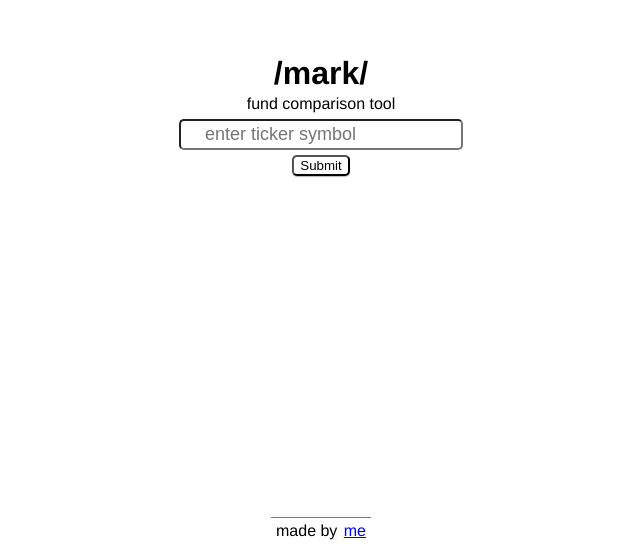
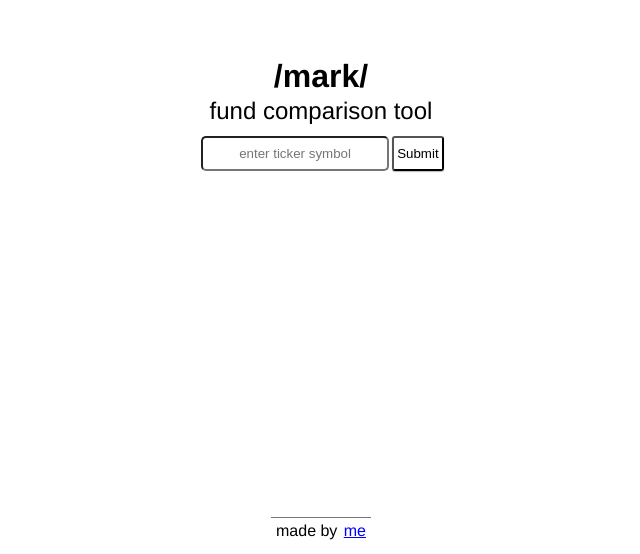
Before and after one commit to gmzi/mark, a Next.js app: page / in a window 1280 px wide. Shown: the part 293-847 px from the top of the page, without its empty margins (319-959 px from the left). Built offline with nearby package versions, Linux system fonts and the light colour scheme; no server answers.

Commit message:
add references to table

```diff
--- a/components/autocomplete.js
+++ b/components/autocomplete.js
@@ -94,10 +94,10 @@ export default function Autocomplete({makeRequest, setLoading}){
                 value={input}
                 placeholder="enter ticker symbol"
             />
+            <input type="submit"/>
             {showSuggestions && input &&
                     <SuggestionsList filteredSuggestions={filteredSuggestions} activeSuggestionIndex={activeSuggestionIndex} onClick={onClick}/>
-                    }
-            <input type="submit" className={styles.button} />
+            }
        </form>
     );
 };
--- a/pages/index.js
+++ b/pages/index.js
@@ -57,6 +57,8 @@ export default function Home() {
       return;
   }
 
+  const references = makeReferences(etfTickers, MFTickers, stockTickers)
+
   function isDuplicate(array, value) {
     if ([...array].includes(value)) {
       setLoading(false)
@@ -106,21 +108,47 @@ export default function Home() {
     }
   }
 
+  function makeReferences(arr1, arr2, arr3){
+    const items = {
+      etf: arr1.length > 0 ? (<li><div className={`${styles.refBox} ${styles.refEtf}`}></div>ETFs</li>): null,
+      mf: arr2.length > 0 ? (<li><div className={`${styles.refBox} ${styles.refMf}`}></div>Mutual Funds</li>): null,
+      stock: arr3.length > 0 ? (<li><div className={`${styles.refBox} ${styles.refStock}`}></div>Stocks</li>): null
+    }
+
+    const totalLength = arr1.length + arr2.length + arr3.length;
+
+    if (totalLength > 1){
+
+      return (
+        <ul className={styles.refList}>
+          {items.etf}
+          {items.mf}
+          {items.stock}
+        </ul>
+      )
+    }
+    return null;
+  }
+
+
   return (
     <Layout>
       <Head>
         <title>Mark</title>
         <link rel="icon" href="/favicon4.ico" />
       </Head>
+      <div className={styles.mainGrid}>
       <h1 className={styles.h1}>/mark/</h1>
-      <p className={styles.h1}>fund comparison tool</p>
+      <h2 className={styles.h2}>fund comparison tool</h2>
       <Autocomplete input={input} setInput={setInput} makeRequest={makeRequest} setLoading={setLoading}/>
       {loading &&
           <div>
             <p>Fetching data...</p>
           </div>
       }
+      {references}
       <Table etfTickers={etfTickers} etfData={etfData} MFTickers={MFTickers} MFData={MFData} stockTickers={stockTickers} stockData={stockData} loading={loading} remove={remove}/>
+      </div>
     </Layout>
   )
 }
--- a/styles/Home.module.css
+++ b/styles/Home.module.css
@@ -7,15 +7,18 @@
 }
 
 .mainGrid {
-  border: 1px solid red;
   display: flex;
-  flex-direction: row;
-  align-items: flex-start;
-  justify-content: baseline;
+  flex-direction: column;
+  align-items: center;
 }
 
 .h1 {
   margin: .12rem 0rem;
+}
+
+.h2 {
+  margin: 0rem 0rem .5rem 0rem;
+  font-weight: 400;
 }
 
 /* ---------------------------------------------------------- */
@@ -91,6 +94,45 @@
   color: #02248b;
 }
 
+/* ----------------------------------------- */
+.refList {
+  display: flex;
+  flex-direction: row;
+  list-style: none;
+}
+
+.refList li {
+  margin: .2rem 1rem;
+  padding: 0.1rem 0.1rem;
+  display: flex;
+  align-items: center;
+  justify-content: center;
+}
+
+.refBox {
+  /* width: 1.1rem;
+  height: 1.1rem; */
+  display: inline-block;
+  padding: .5rem .5rem;
+  margin: 0rem .1rem;
+}
+
+.refEtf {
+  background-color: #223392;
+}
+
+.refMf {
+  background-color: #abd1ff;
+}
+
+.refStock {
+  background-color: #ffcb3b;
+}
+
+
+/* ----------------------------------------- */
+
+
 .headerContainer {
   display: flex;
   flex-direction: row;
@@ -99,9 +141,6 @@
 }
 
 .rowTitle {
-  /* position: sticky;
-  left: 0; */
-  /* background-color: whitesmoke; */
   font-size: smaller;
 }
 
@@ -119,19 +158,19 @@
   }
 }
 /* --------------------------------------- */
-.form {
-  display: flex;
-  flex-direction: column;
-  align-items: center;
-  justify-content: center;
+
+.form input[type='text'] {
+  margin: 0.2rem .2rem;
+  border-radius: 5px;
+  font-size: normal;
+  text-align: center;
 }
 
-.form input[type='text'] {
-  margin: 0.2rem 0rem;
-  padding: 0.2rem 1.5rem;
-  border-radius: 5px;
-  font-size: large;
+.form input[type='text'],
+.form input[type="submit"]{
+  padding: .5rem .2rem;
 }
+
 
 /* --------------------------------------- */
 /* DROPDOWN */
@@ -147,7 +186,6 @@
   box-shadow: 0 2px 8px rgba(0,0,0,.15);
   border-radius: 4px;
   box-sizing: border-box;
-  /* z-index: 1050; */
   outline: none;
   /* font-size: 14px; */
 }
@@ -163,11 +201,12 @@
   display: block;
   margin-block-start: 1em;
   margin-block-end: 1em;
-  margin-inline-start: 1em;
-  margin-inline-end: 1em;
-  padding-inline-start: 40px;
+  margin-inline-start: .1em;
+  margin-inline-end: .1em;
+  padding-inline-start: .3em;
   list-style: none;
   max-height: 18rem;
+  max-width: 20rem;
   overflow: auto;
 }
 
@@ -187,43 +226,6 @@
   background-color: #e6f7ff;
 }
 
-/* .suggestions {
-  border: 1px solid red;
-}
-
-.suggestions li {
-  padding: 0.5rem;
-}
-
-.activeSuggestion,
-.suggestions li:hover {
-  background-color: #008f68;
-  color: #fae042;
-  cursor: pointer;
-  font-weight: 700;
-}
-
-.suggestions li:not(:last-of-type){
-  border-bottom: 1px solid #999;
-}
-
-.activeSuggestion {
-  border: 1px solid #999;
-  border-top-width: 0;
-  list-style: none;
-  margin-top: 0;
-  max-height: 143px;
-  overflow-y: auto;
-  padding-left: 0;
-  width: calc(300px + 1rem);
-}
-
-.inactiveSuggestion {
-  color: #999;
-  padding: 0.5rem;
-} */
-/* --------------------------------------- */
-
 .container {
   display: flex;
 }
@@ -241,13 +243,14 @@
   justify-content: center;
 }
 
-.button {
-  border-radius: 5px;
+.button,
+.form input[type="submit"] {
+  border-radius: 3px;
   box-shadow: 0px 1px 1px rgb(187, 186, 186);
   margin: 0.1rem 0rem;
   outline: none;
   color: black;
-  background-color: white;
+  background-color: rgba(255, 255, 255, 0.976);
 }
 
 .headerBtn {
@@ -255,6 +258,7 @@
   margin: 0.1rem 0.1rem;
 }
 
+.form input[type="submit"]:hover,
 .button:hover {
   box-shadow: 0px 4px 4px rgb(151, 151, 151);
 }
```
